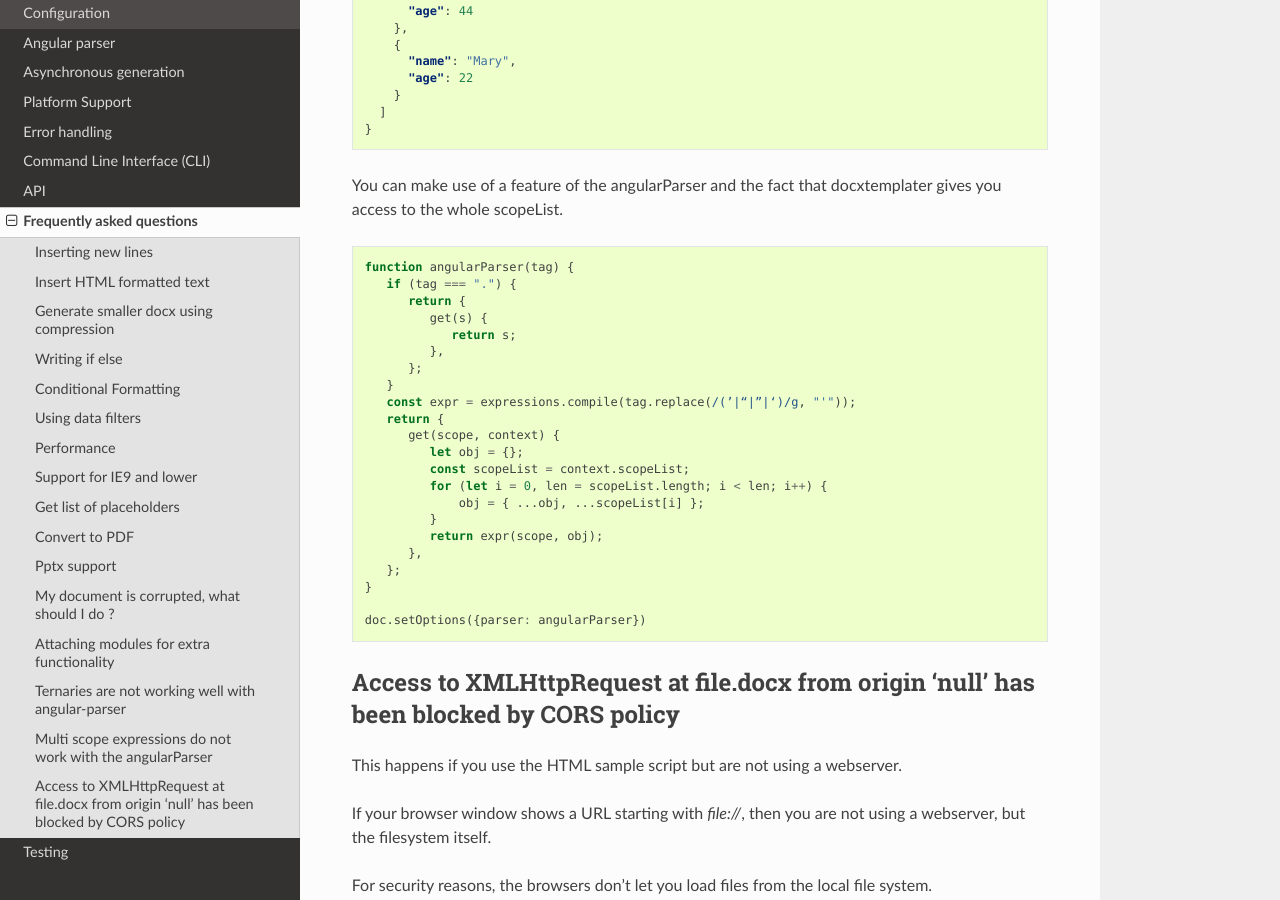
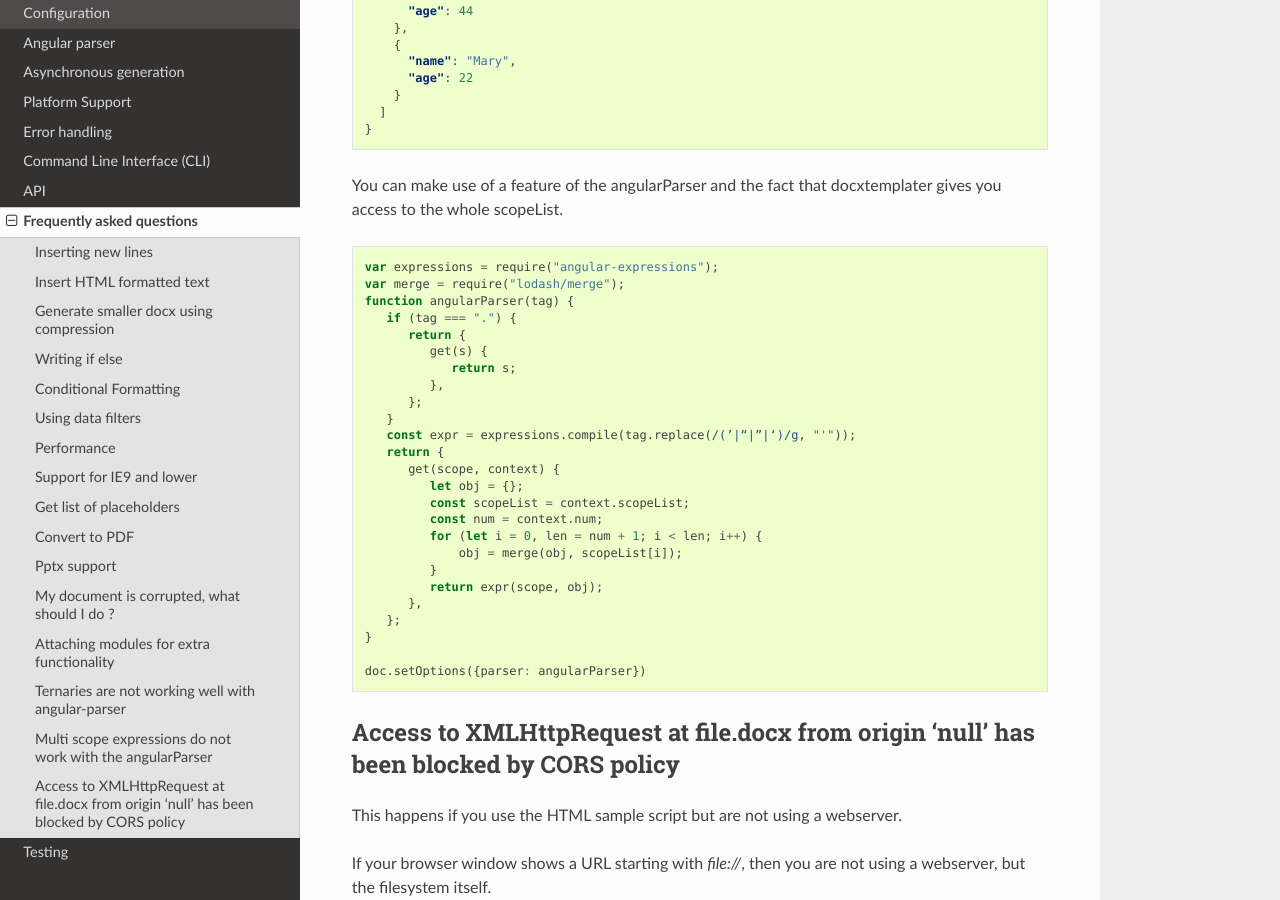
Before and after one commit to open-xml-templating/docxtemplater, a Sphinx documentation site: the page built from docs/source/faq.rst, in a window 1280 px wide and 900 px high, scrolled down 6977 px. Built offline with Sphinx 7.4.7 and the Read the Docs theme 2.0.0, drawn with Linux system fonts in a browser that asks for light colours.

Commit message:
Update angular_parse to use lodash instead of object-spread

```diff
--- a/docs/source/angular_parse.rst
+++ b/docs/source/angular_parse.rst
@@ -42,6 +42,7 @@ Here's a code sample for how to use the angularParser :
 .. code-block:: javascript
 
     var expressions = require('angular-expressions');
+    var merge = require("lodash/merge");
     // define your filter functions here, for example, to be able to write {clientname | lower}
     expressions.filters.lower = function(input) {
         // This condition should be used to make sure that if your input is undefined, your output will be undefined as well and will not throw an error
@@ -61,7 +62,7 @@ Here's a code sample for how to use the angularParser :
                 const scopeList = context.scopeList;
                 const num = context.num;
                 for (let i = 0, len = num + 1; i < len; i++) {
-                    obj = { ...obj, ...scopeList[i] };
+                    obj = merge(obj, scopeList[i]);
                 }
                 return expr(scope, obj);
             }
--- a/docs/source/faq.rst
+++ b/docs/source/faq.rst
@@ -374,6 +374,8 @@ You can make use of a feature of the angularParser and the fact that docxtemplat
 
 .. code-block:: javascript
 
+   var expressions = require("angular-expressions");
+   var merge = require("lodash/merge");
    function angularParser(tag) {
       if (tag === ".") {
          return {
@@ -387,8 +389,9 @@ You can make use of a feature of the angularParser and the fact that docxtemplat
          get(scope, context) {
             let obj = {};
             const scopeList = context.scopeList;
-            for (let i = 0, len = scopeList.length; i < len; i++) {
-                obj = { ...obj, ...scopeList[i] };
+            const num = context.num;
+            for (let i = 0, len = num + 1; i < len; i++) {
+                obj = merge(obj, scopeList[i]);
             }
             return expr(scope, obj);
          },
```
Also changed, not shown: 1 other file.
